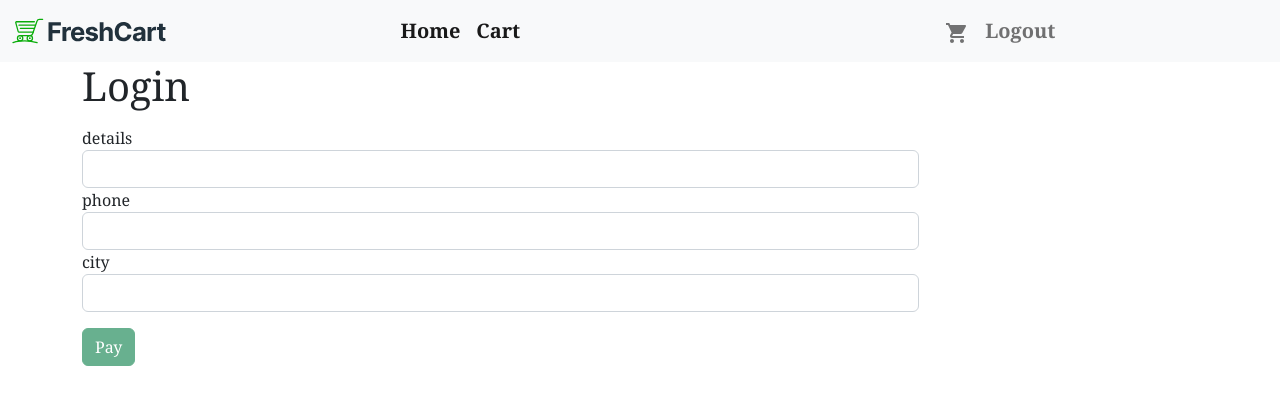
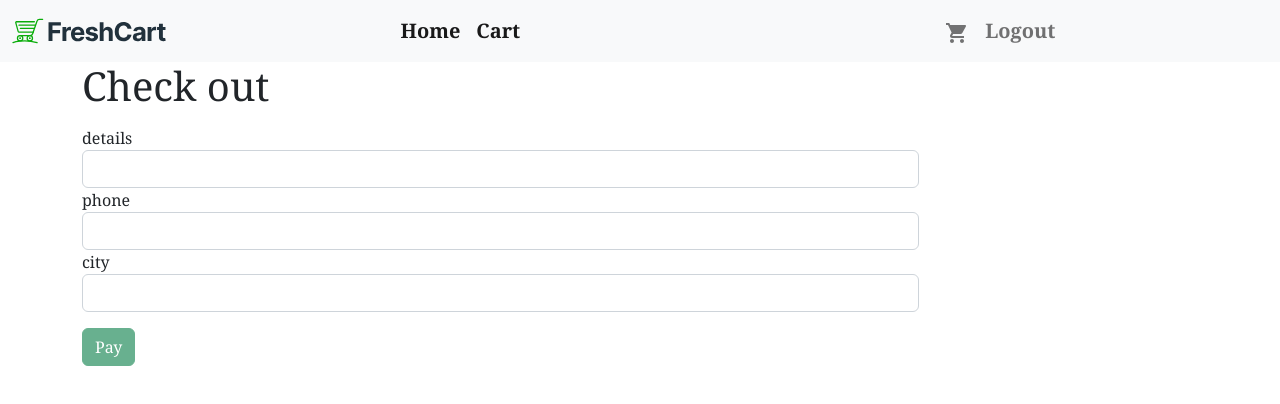
Before and after one commit to mahmoudwardany/ecomroute, a React (Create React App) app: page /checkout/1 in a window 1280 px wide. Shown: the top 404 px of the page. Built offline with nearby package versions, Linux system fonts and the light colour scheme; no server answers; sample sign-in values are in the browser's storage.

Commit message:
update api

```diff
--- a/src/components/Checkout/Checkout.jsx
+++ b/src/components/Checkout/Checkout.jsx
@@ -37,7 +37,7 @@ if(data.status === 'success'){
                 <meta charSet="utf-8" />
                 <title>Check out</title>
             </Helmet>
-      <h1>Login</h1>
+      <h1>Check out</h1>
 
       <form className='my-3' onSubmit={formRegister.handleSubmit} >
         <label htmlFor="details">details</label>
```
